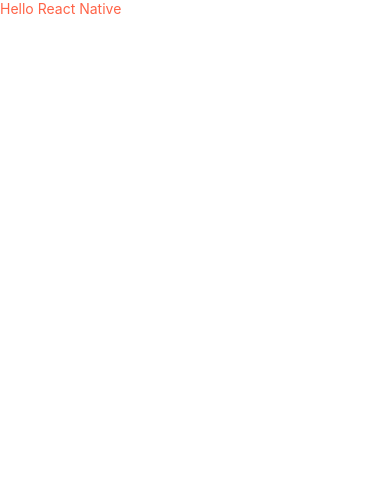
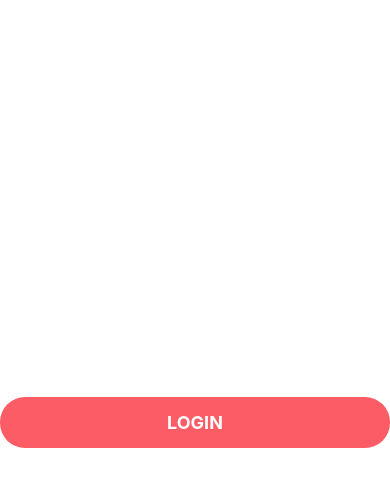
Before and after one commit to AdeshJ4/Done-With-It, a React Native app: screen / in a window 390 px wide. Shown: the top 486 px of the page. Built offline with nearby package versions, Linux system fonts and the light colour scheme.

Commit message:
046. 11-building-the-button-component

```diff
--- a/App.jsx
+++ b/App.jsx
@@ -1,7 +1,19 @@
-import AppText from "./app/components/AppText";
+import { StyleSheet, View } from "react-native";
+import AppButton from "./app/components/AppButton";
 
 const App = () => {
-  return <AppText>Hello React Native</AppText>;
+  const styles = StyleSheet.create({
+    container: {
+      flex: 1,
+      justifyContent: "center",
+      alignItems: "center",
+    },
+  });
+  return (
+    <View style={styles.container}>
+      <AppButton title="Login" onPress={() => console.log("Button Pressed.")} />
+    </View>
+  );
 };
 
 export default App;
--- /dev/null
+++ b/app/components/AppButton/AppButton.jsx
@@ -0,0 +1,12 @@
+import { Button, Text, TouchableOpacity, View } from "react-native";
+import Styles from "./styles";
+
+const AppButton = ({ title, onPress }) => {
+  return (
+    <TouchableOpacity style={Styles.button} onPress={onPress}>
+      <Text style={Styles.text}>{title}</Text>
+    </TouchableOpacity>
+  );
+};
+
+export default AppButton;
--- /dev/null
+++ b/app/components/AppButton/index.jsx
@@ -0,0 +1,3 @@
+import AppButton from './AppButton';
+
+export default AppButton;
--- /dev/null
+++ b/app/components/AppButton/styles.js
@@ -0,0 +1,21 @@
+import { StyleSheet } from "react-native";
+import colors from "../../config/colors";
+
+const styles = StyleSheet.create({
+  button: {
+    borderRadius: 25,
+    justifyContent: "center",
+    alignItems: "center",
+    padding: 15,
+    width: "100%",
+    backgroundColor: colors.primary,
+  },
+  text: {
+    color: colors.white,
+    fontSize: 18,
+    textTransform: "uppercase",
+    fontWeight: "bold",
+  },
+});
+
+export default styles;
--- a/app/config/colors.js
+++ b/app/config/colors.js
@@ -2,4 +2,5 @@
   primary: "#fc5c65",
   secondary: "#4ecdc4",
   black: "#000",
+  white: "#fff",
 };
```
